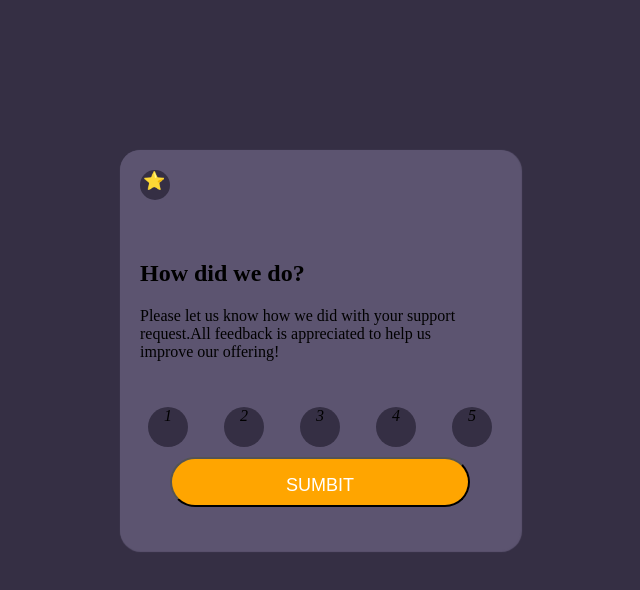
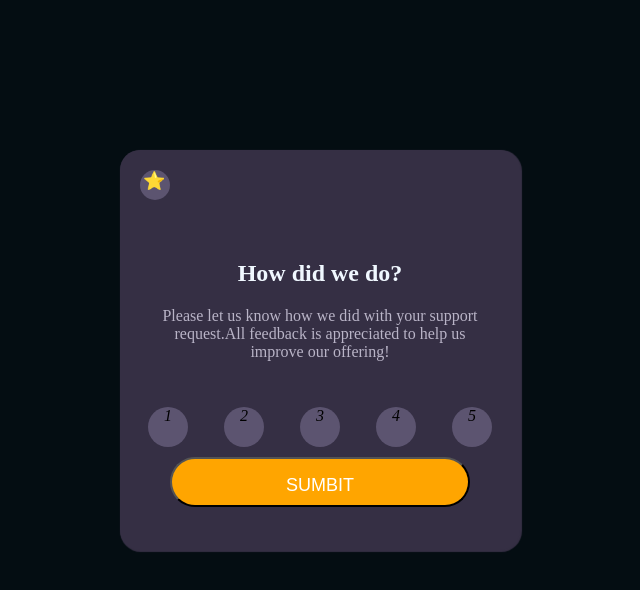
Before and after one commit to cbof16/feedback_form, a plain HTML site: page index.html in a window 1280 px wide. Shown: the whole page, without its empty margins (320-960 px from the left). Drawn offline with Linux system fonts and the light colour scheme.

Commit message:
Add files via upload

```diff
--- a/index.html
+++ b/index.html
@@ -14,10 +14,10 @@
             </div>
         </div>
         <div class="content">
-            <h2>
+            <h2 class="heading">
                 How did we do?
             </h2>
-            <p>
+            <p class="let_us_know">
                 Please let us know how we did with your support<br>
                 request.All feedback is appreciated to help us<br>
                 improve our offering!
--- a/index.js
+++ b/index.js
@@ -1,6 +1,6 @@
 const fullRate=document.querySelectorAll('.rating .non')
 const button=document.querySelector('.button')
-const content=document.querySelector('.content')
+const content=document.querySelector('.box')
 
 fullRate.forEach((item,idx)=>
 {
@@ -14,14 +14,24 @@ fullRate.forEach((item,idx)=>
 
                 button.addEventListener('click', (e) => {
                     content.innerHTML = `
+                        <Link rel="stylesheet" href="submitted.css">
+                        <img src="illustration-thank-you.svg" class>
 
+                        <div class="submit_rating">
+                        <span class="text_submit">
+                        You selected ${i+1} out of 5
+                        </span>
+                        </div>
+                        <h2>
                         Thank You!
-                        You selected ${i+1} out of 5
+                        </h2>
+                        <p>
                         We appreciate you taking the time to give a rating.<br>
                         if you ever need more support,don't hesitate to get<br>
                         in touch.
+                        </p>
+                    `
 
-                    `
                 })
             }
 
--- a/styles.css
+++ b/styles.css
@@ -1,16 +1,16 @@
 body{
-    background-color:#352F44;
+    background-color:#040D12;
 }
 
 .box{
-    background-color:#5C5470;
+    background-color:#352F44;
     height:400px;
     width: 400px;
     margin-left: auto ;
     margin-right:auto;
     margin-top:150px;
     border-radius:20px;
-    box-shadow: 1px 1px 1px 1px #5C5470 ;
+    box-shadow: 1px 1px 1px 1px #352F44 ;
 
 }
 
@@ -31,7 +31,7 @@ body{
     width:30px;
     border: 2px ;
     border-radius: 50%;
-    background-color: #352F44;
+    background-color: #5C5470;
     position:absolute;
 
 }
@@ -55,7 +55,7 @@ body{
     width:40px;
     border: 2px ;
     border-radius: 50%;
-    background-color: #352F44;
+    background-color: #5C5470;
     text-align: center;
 }
 .rate:hover{
@@ -69,6 +69,15 @@ body{
     border-radius: 50%;
     background-color: orange;
     text-align: center;
+}
+.heading{
+    color: aliceblue;
+    text-align: center;
+}
+
+.let_us_know{
+    color:#B9B4C7;
+    text-align:center;
 }
 
 
--- /dev/null
+++ b/submitted.css
@@ -0,0 +1,35 @@
+.submit_rating{
+    height:20px;
+    width:300px;
+    border-radius:5px;
+    background-color:#5C5470 ;
+    margin: auto;
+    text-align: center;
+    margin-top: 20px;
+    margin-bottom: 20px;
+}
+
+span{
+    color:#B9B4C7;
+}
+
+
+img{
+    display:block;
+    margin-left: auto;
+    margin-right: auto;
+    margin-top: 50px;
+    padding: 20px;
+
+}
+p{
+    margin:auto;
+    text-align: center;
+    color:#B9B4C7;
+
+
+}
+h2{
+    text-align: center;
+    color: aliceblue;
+}
```
Also changed, not shown: illustration-thank-you.svg (added).
